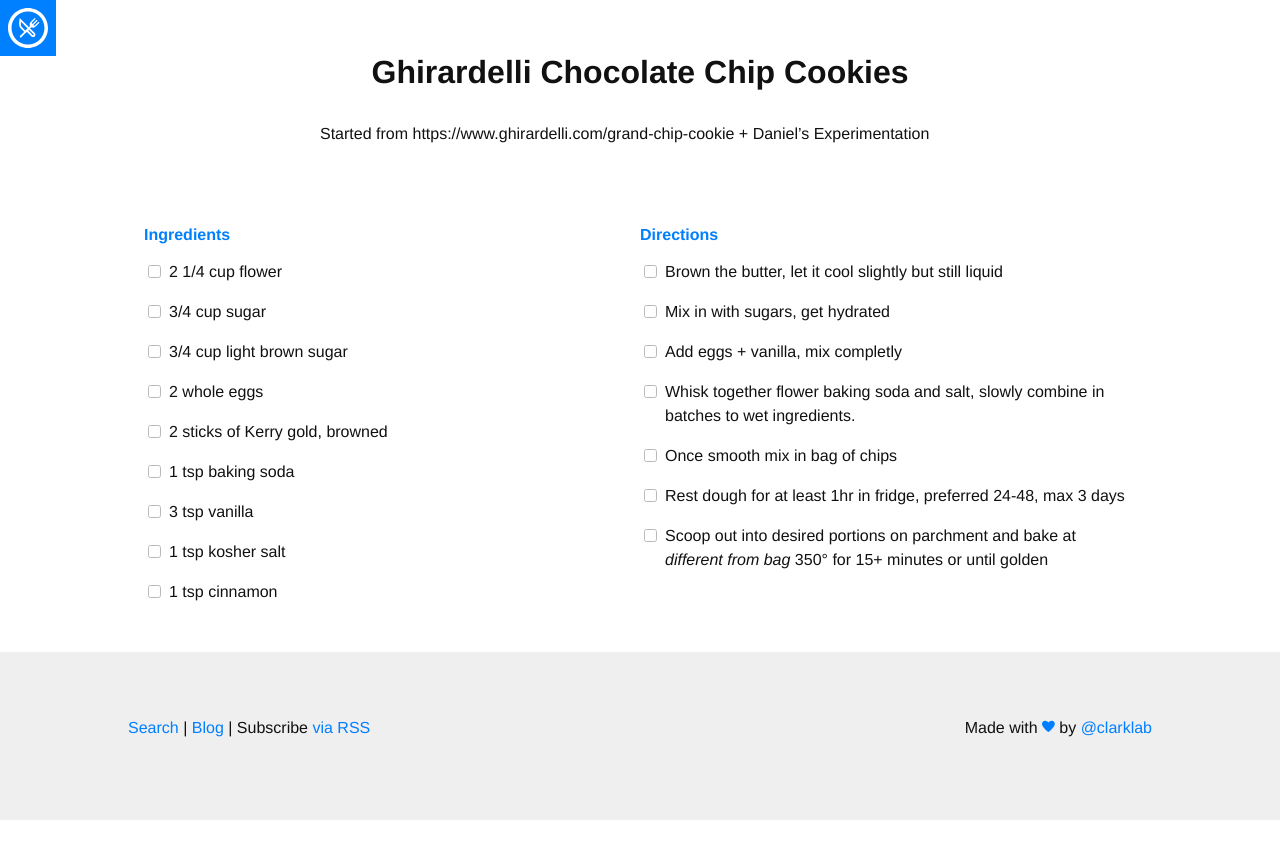
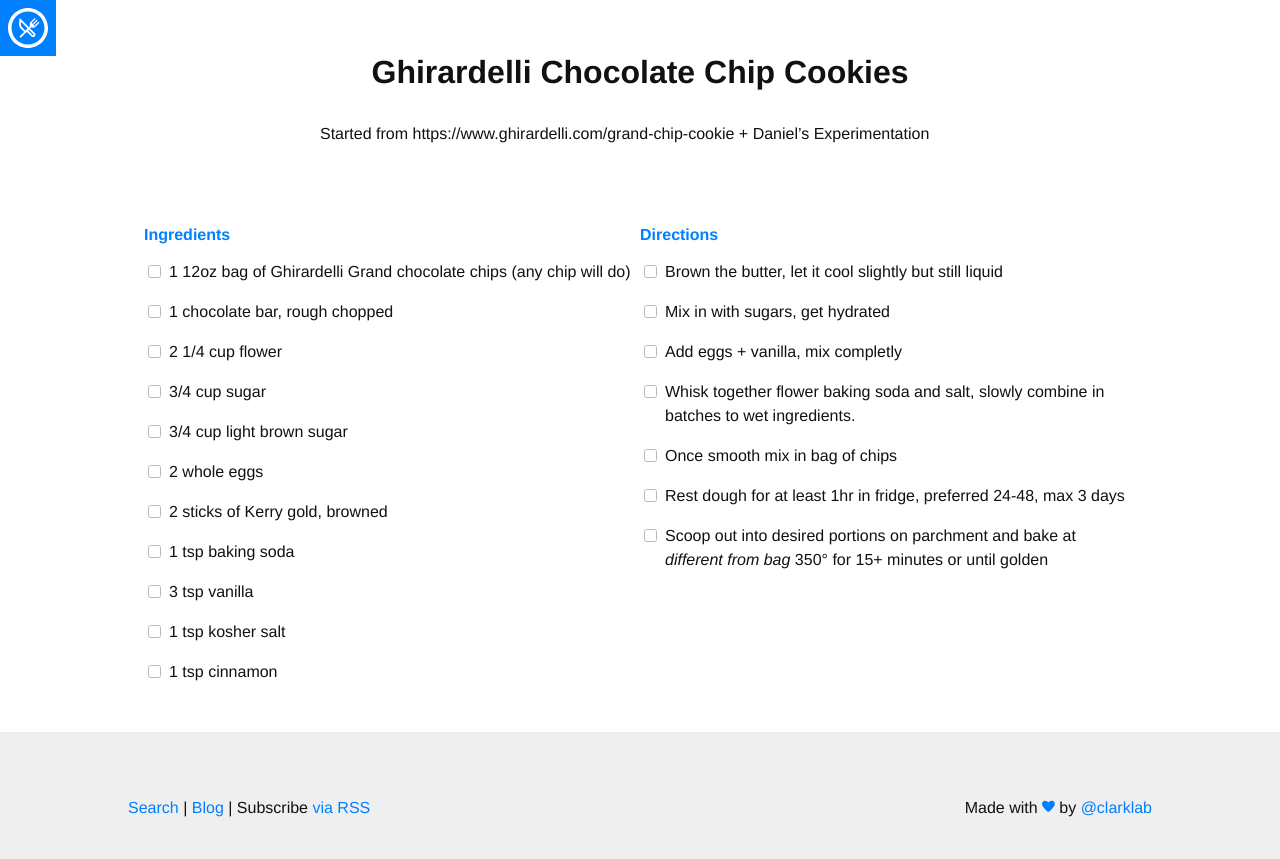
Before and after one commit to danielsheets/chowdown, a Jekyll site: the page built from _recipes/ghirardelli-chocolate-chip-cookies.md, in a window 1280 px wide and 900 px high, scrolled down 760 px. Shown: the top 859 px of the window. Built offline with Jekyll 4.4.1, drawn with Linux system fonts in a browser that asks for light colours; nearby versions of some CDN libraries; some web fonts are replaced; before the commit the page ends 1580 px from its top, so only the background shows below that.

Commit message:
Update ghirardelli-chocolate-chip-cookies.md
updated recipe (thanks Stan Green)

```diff
--- a/_recipes/ghirardelli-chocolate-chip-cookies.md
+++ b/_recipes/ghirardelli-chocolate-chip-cookies.md
@@ -6,6 +6,8 @@ image: "cookies.jpeg"
 tags: desert, baking
 
 ingredients:
+- 1 12oz bag of Ghirardelli Grand chocolate chips (any chip will do)
+- 1 chocolate bar, rough chopped
 - 2 1/4 cup flower
 - 3/4 cup sugar
 - 3/4 cup light brown sugar
```
